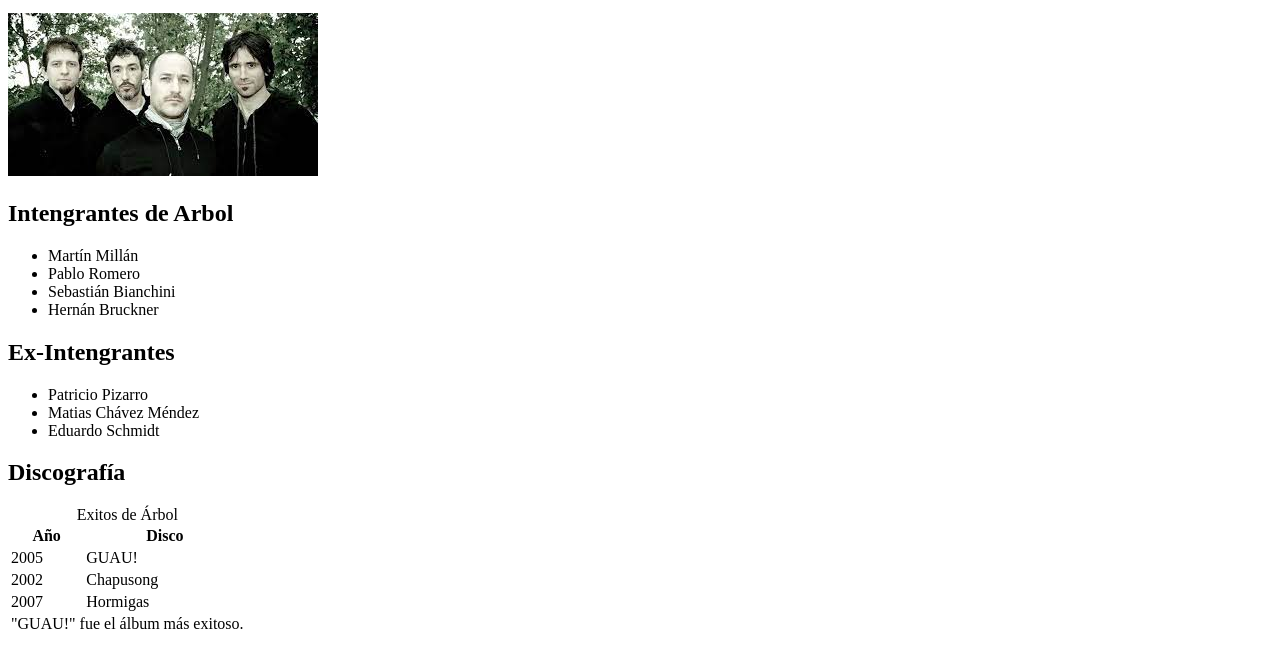
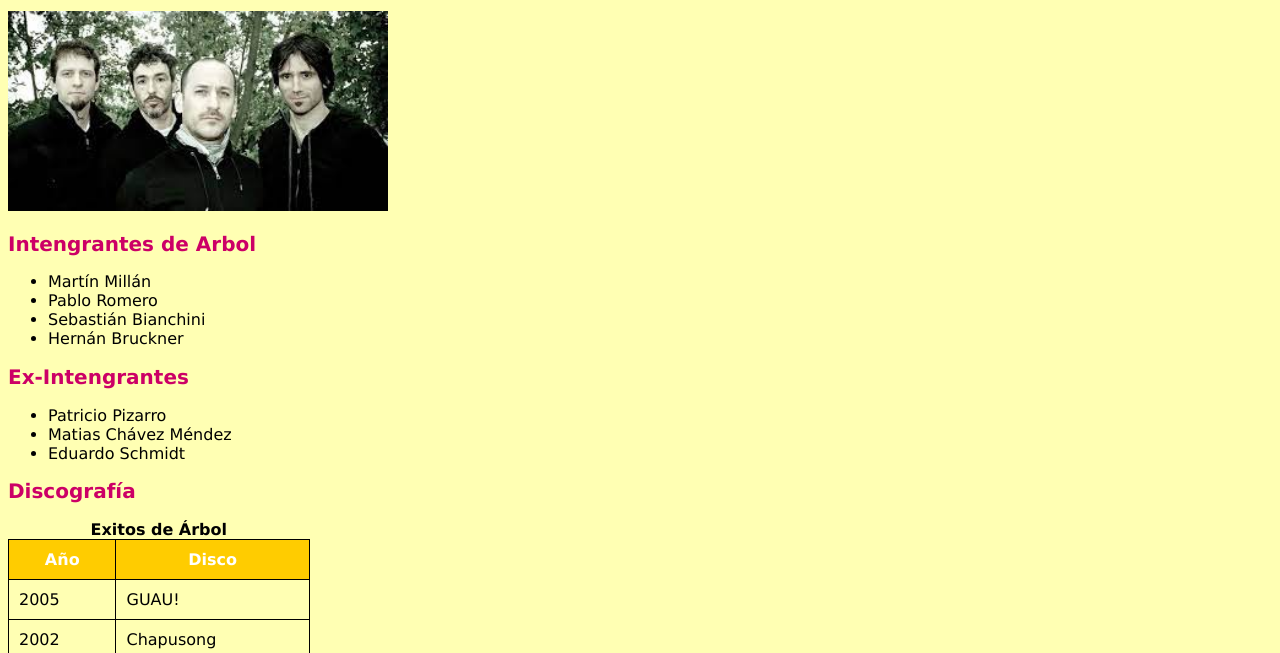
Before and after one commit to blazerx404/Arbol, a plain HTML site: page index.html in a window 1280 px wide. Shown: the part 137-790 px from the top of the page. Drawn offline with Linux system fonts and the light colour scheme.

Commit message:
Update index.html

```diff
--- a/index.html
+++ b/index.html
@@ -4,7 +4,7 @@
 <head>
 <title> Musicpedia:arbol </title>
 <meta charset="utf-8">
-<link rel="stylesheet" type="text/css" href="tablas.css">
+<link rel="stylesheet" type="text/css" href="index.css">
 </head>
 
 <body>
```
